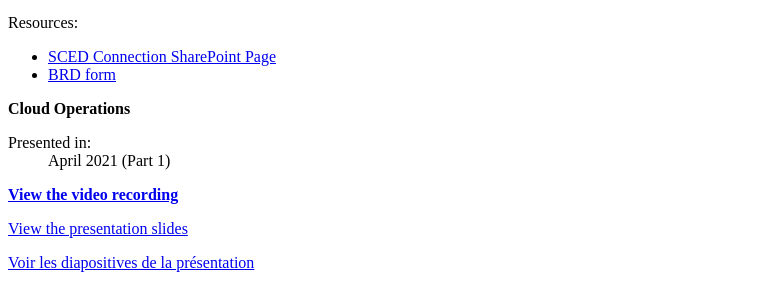
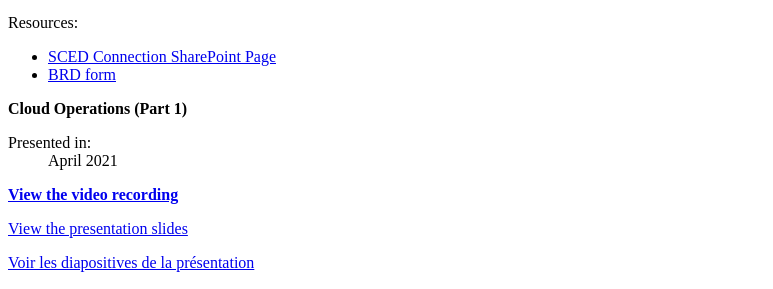
Before and after one commit to esdc-devcop/esdc-devcop.github.io, a Jekyll site: the page built from docs/_pages/events.md, in a window 1280 px wide and 900 px high, scrolled down 2793 px. Shown: the part 160-449 px from the top of the window, without its empty margins (0-773 px from the left). Built offline with Jekyll 4.4.1, drawn with Linux system fonts in a browser that asks for light colours; comment, search, counter and statistics services are not loaded; some of the changed lines change nothing that is shown.

Commit message:
fixes issue #406

```diff
--- a/docs/_data/events.yml
+++ b/docs/_data/events.yml
@@ -1,7 +1,7 @@
 past:
   - month: May 2023
     topic: TCoE - Test Automation Enabling Model
-    recording: https://web.microsoftstream.com/video/8c65ef10-b18a-4e69-b412-ea7ab03051b1
+    recording: https://014gc.sharepoint.com/:v:/r/sites/DEVCommunity/Shared%20Documents/Videos/2023_05_23_DevCoP.mp4?csf=1&web=1&e=DwqdcF&nav=eyJyZWZlcnJhbEluZm8iOnsicmVmZXJyYWxBcHAiOiJTdHJlYW1XZWJBcHAiLCJyZWZlcnJhbFZpZXciOiJTaGFyZURpYWxvZyIsInJlZmVycmFsQXBwUGxhdGZvcm0iOiJXZWIiLCJyZWZlcnJhbE1vZGUiOiJ2aWV3In19
     presentation: /devcop-slides/2023may23_devcop_TCOE.pptx
     email: NC-SYS-TCOE-CEME-AUTOMATION-GD@hrsdc-rhdcc.gc.ca
     resources:
@@ -12,7 +12,7 @@
 
   - month: April 2023
     topic: React - An overview
-    recording: https://web.microsoftstream.com/video/6429145c-8f0b-4ffb-9b48-442d0c6a84fa
+    recording: https://014gc.sharepoint.com/:v:/r/sites/DEVCommunity/Shared%20Documents/Videos/2023_04_12_DevCoP.mp4?csf=1&web=1&e=8tJU68&nav=eyJyZWZlcnJhbEluZm8iOnsicmVmZXJyYWxBcHAiOiJTdHJlYW1XZWJBcHAiLCJyZWZlcnJhbFZpZXciOiJTaGFyZURpYWxvZyIsInJlZmVycmFsQXBwUGxhdGZvcm0iOiJXZWIiLCJyZWZlcnJhbE1vZGUiOiJ2aWV3In19
     presentation: /devcop-slides/2023apr12_devcop_React.pptx
     resources:
         - title: Source code from Kristopher Charbonneau's demo
@@ -28,7 +28,7 @@
 
   - month: December 2022
     topic: Blanket Cloud Release Approval Process - An overview
-    recording: https://web.microsoftstream.com/video/432f0635-d391-46d3-833e-bde6d30938f0?channelId=6abdc3bf-ef6b-4e54-bd9e-851a1d47e26e
+    recording: https://014gc.sharepoint.com/:v:/r/sites/DEVCommunity/Shared%20Documents/Videos/2022_12_12_DevCoP.mp4?csf=1&web=1&e=W4P5Pu&nav=eyJyZWZlcnJhbEluZm8iOnsicmVmZXJyYWxBcHAiOiJTdHJlYW1XZWJBcHAiLCJyZWZlcnJhbFZpZXciOiJTaGFyZURpYWxvZyIsInJlZmVycmFsQXBwUGxhdGZvcm0iOiJXZWIiLCJyZWZlcnJhbE1vZGUiOiJ2aWV3In19
     presentation: /devcop-slides/2022dec12_CloudReleases.pptx
     email: NC-PRE-CAB-GD@hrsdc-rhdcc.gc.ca
     resources:
@@ -39,7 +39,7 @@
 
   - month: October 2022
     topic: An overview of Amazon Web Services
-    recording: https://web.microsoftstream.com/video/51fc1ee5-4b08-489b-bbc6-4bee957f1e0c
+    recording: https://014gc.sharepoint.com/:v:/r/sites/DEVCommunity/Shared%20Documents/Videos/2022_10_03_DevCoP.mp4?csf=1&web=1&e=NrTqe0&nav=eyJyZWZlcnJhbEluZm8iOnsicmVmZXJyYWxBcHAiOiJTdHJlYW1XZWJBcHAiLCJyZWZlcnJhbFZpZXciOiJTaGFyZURpYWxvZyIsInJlZmVycmFsQXBwUGxhdGZvcm0iOiJXZWIiLCJyZWZlcnJhbE1vZGUiOiJ2aWV3In19
     presentation: /devcop-slides/2022oct03_AWS_Toolkit_for_Azure_DevOps.pdf
     resources:
       - title: Cloud Hosting Request Form (IITB Cloud Center of Excellence)
@@ -55,7 +55,7 @@
 
   - month: May 2022
     topic: An Introduction to end-to-end testing, using Selenium and Playwright
-    recording: https://web.microsoftstream.com/video/2698984b-0604-4fb2-b979-9afd34c48461
+    recording: https://014gc.sharepoint.com/:v:/r/sites/DEVCommunity/Shared%20Documents/Videos/2022_05_04_DevCoP.mp4?csf=1&web=1&e=DcNQXV&nav=eyJyZWZlcnJhbEluZm8iOnsicmVmZXJyYWxBcHAiOiJTdHJlYW1XZWJBcHAiLCJyZWZlcnJhbFZpZXciOiJTaGFyZURpYWxvZyIsInJlZmVycmFsQXBwUGxhdGZvcm0iOiJXZWIiLCJyZWZlcnJhbE1vZGUiOiJ2aWV3In19
     presentation: /devcop-slides/2022may04_DevCoP_Selenium%20and%20Playwright.pptx
     diapositives: /devcop-slides/2022may4_DevCoP_Selenium%20and%20Playwright_FR.pptx
     resources:
@@ -76,7 +76,7 @@
 
   - month: February 2022
     topic: An overview on the Accessibility Compliance Project (ACP) & Web Accessibility
-    recording: https://web.microsoftstream.com/video/57e14fd0-5b0a-4e08-ad11-149d997bf1d9
+    recording: https://014gc.sharepoint.com/:v:/r/sites/DEVCommunity/Shared%20Documents/Videos/2022_02_07_DevCoP.mp4?csf=1&web=1&e=thnsaf&nav=eyJyZWZlcnJhbEluZm8iOnsicmVmZXJyYWxBcHAiOiJTdHJlYW1XZWJBcHAiLCJyZWZlcnJhbFZpZXciOiJTaGFyZURpYWxvZyIsInJlZmVycmFsQXBwUGxhdGZvcm0iOiJXZWIiLCJyZWZlcnJhbE1vZGUiOiJ2aWV3In19
     presentation: /devcop-slides/2022feb07_ACP_and_Web_Accessibility_Overview.pdf
     diapositives: /devcop-slides/2022feb07_ACP_and_Web_Accessibility_Overview_FR.pdf
     resources:
@@ -91,7 +91,7 @@
 
   - month: January 2022
     topic: From the Testing Automation Enabling Team, Canadian Digital Service (CDS) and the Launch of Covid Alert
-    recording: https://web.microsoftstream.com/video/b3b0366b-b11a-4b6f-ab7a-c48598cbcf7a
+    recording: https://014gc.sharepoint.com/:v:/r/sites/DEVCommunity/Shared%20Documents/Videos/2022_01_19_DevCoP.mp4?csf=1&web=1&e=SNNYMO&nav=eyJyZWZlcnJhbEluZm8iOnsicmVmZXJyYWxBcHAiOiJTdHJlYW1XZWJBcHAiLCJyZWZlcnJhbFZpZXciOiJTaGFyZURpYWxvZyIsInJlZmVycmFsQXBwUGxhdGZvcm0iOiJXZWIiLCJyZWZlcnJhbE1vZGUiOiJ2aWV3In19
     resources:
       - title: Testing Services
         link: https://github.com/esdc-devcop/presentations/blob/master/2022jan19_DevCoP_TestAutomationEnablingTeam.pptx
@@ -100,7 +100,7 @@
 
   - month: November 2021
     topic: Intro to The DevOps Dojo, Intro to Azure Pipelines
-    recording: https://web.microsoftstream.com/video/01c039e9-8fb2-48f1-b3c7-01d69687baa2
+    recording: https://014gc.sharepoint.com/:v:/r/sites/DEVCommunity/Shared%20Documents/Videos/2021_11_10_DevCoP.mp4?csf=1&web=1&e=29xAxN&nav=eyJyZWZlcnJhbEluZm8iOnsicmVmZXJyYWxBcHAiOiJTdHJlYW1XZWJBcHAiLCJyZWZlcnJhbFZpZXciOiJTaGFyZURpYWxvZyIsInJlZmVycmFsQXBwUGxhdGZvcm0iOiJXZWIiLCJyZWZlcnJhbE1vZGUiOiJ2aWV3In19
     resources:
       - title: Azure DevOps Pipelines
         link: /devcop-slides/2021nov10_AzurePipelines.pdf
@@ -115,11 +115,11 @@
 
   - month: September 2021
     topic: Introduction to Azure DevOps Boards
-    recording: https://web.microsoftstream.com/video/9dd2e728-d693-4fcc-a94b-a75277783f98
+    recording: https://014gc.sharepoint.com/:v:/r/sites/DEVCommunity/Shared%20Documents/Videos/2021_09_15_DevCoP.mp4?csf=1&web=1&e=6KzFya&nav=eyJyZWZlcnJhbEluZm8iOnsicmVmZXJyYWxBcHAiOiJTdHJlYW1XZWJBcHAiLCJyZWZlcnJhbFZpZXciOiJTaGFyZURpYWxvZyIsInJlZmVycmFsQXBwUGxhdGZvcm0iOiJXZWIiLCJyZWZlcnJhbE1vZGUiOiJ2aWV3In19
 
   - month: June 2021
     topic: Visual Studio Code
-    recording: https://web.microsoftstream.com/video/bc16d7c7-90f9-4a36-beed-4b926d9b8aab
+    recording: https://014gc.sharepoint.com/:v:/r/sites/DEVCommunity/Shared%20Documents/Videos/2021_06_30_DevCoP.mp4?csf=1&web=1&e=JqbeP2&nav=eyJyZWZlcnJhbEluZm8iOnsicmVmZXJyYWxBcHAiOiJTdHJlYW1XZWJBcHAiLCJyZWZlcnJhbFZpZXciOiJTaGFyZURpYWxvZyIsInJlZmVycmFsQXBwUGxhdGZvcm0iOiJXZWIiLCJyZWZlcnJhbE1vZGUiOiJ2aWV3In19
     presentation: /devcop-slides/2021jun30_Devcop_VsCode.pptx
     diapositives: /devcop-slides/2021jun30_Devcop_VsCode_FR.pptx
     resources:
@@ -128,7 +128,7 @@
 
   - month: May 2021
     topic: Cloud Operations (Part 2)
-    recording: https://web.microsoftstream.com/video/e2718ff0-e46e-432b-80b3-c4de03b8c2f2
+    recording: https://014gc.sharepoint.com/:v:/r/sites/DEVCommunity/Shared%20Documents/Videos/2021_05_27_DevCoP.mp4?csf=1&web=1&e=4PskAJ&nav=eyJyZWZlcnJhbEluZm8iOnsicmVmZXJyYWxBcHAiOiJTdHJlYW1XZWJBcHAiLCJyZWZlcnJhbFZpZXciOiJTaGFyZURpYWxvZyIsInJlZmVycmFsQXBwUGxhdGZvcm0iOiJXZWIiLCJyZWZlcnJhbE1vZGUiOiJ2aWV3In19
     presentation: /devcop-slides/2021may27_DevCOP%20deck2.pptx
     diapositives: /devcop-slides/2021may27_DevCOP%20deck2_FR.pptx
     resources:
@@ -137,9 +137,9 @@
       - title: BRD form
         link: https://service.ssc-spc.gc.ca/sites/default/files/brd_v5_en_final_20190327.xlsm
 
-  - month: April 2021 (Part 1)
-    topic: Cloud Operations
-    recording: https://web.microsoftstream.com/video/eecc87c0-2078-45c2-be1c-bb6aeeb8d16d
+  - month: April 2021
+    topic: Cloud Operations (Part 1)
+    recording: https://014gc.sharepoint.com/:v:/r/sites/DEVCommunity/Shared%20Documents/Videos/2021_04_22_DevCoP.mp4?csf=1&web=1&e=99XIDZ&nav=eyJyZWZlcnJhbEluZm8iOnsicmVmZXJyYWxBcHAiOiJTdHJlYW1XZWJBcHAiLCJyZWZlcnJhbFZpZXciOiJTaGFyZURpYWxvZyIsInJlZmVycmFsQXBwUGxhdGZvcm0iOiJXZWIiLCJyZWZlcnJhbE1vZGUiOiJ2aWV3In19
     presentation: /devcop-slides/2021apr22_DevCOP%20deck1.pptx
     diapositives: /devcop-slides/2021apr22_DevCOP%20deck1_FR.pptx
     resources:
@@ -152,7 +152,7 @@
 
   - month: February 2021
     topic: Cloud Training Opportunities and DevOps CoE
-    recording: https://web.microsoftstream.com/video/0b8fa5db-c5ac-4302-9714-ffc4e0fb34e5
+    recording: https://014gc.sharepoint.com/:v:/r/sites/DEVCommunity/Shared%20Documents/Videos/2021_02_19_DevCoP.mp4?csf=1&web=1&e=rYpUDy&nav=eyJyZWZlcnJhbEluZm8iOnsicmVmZXJyYWxBcHAiOiJTdHJlYW1XZWJBcHAiLCJyZWZlcnJhbFZpZXciOiJTaGFyZURpYWxvZyIsInJlZmVycmFsQXBwUGxhdGZvcm0iOiJXZWIiLCJyZWZlcnJhbE1vZGUiOiJ2aWV3In19
     resources:
       - title: CCoE Update on Cloud and Cloud Training
         link: /devcop-slides/2021feb19_LeighGardner_DevCop%20Cloud%20Update%20and%20Training%20Presentation.pptx
@@ -180,12 +180,12 @@
 
   - month: November 2020
     topic: Demo - How to Create a Release Pipeline in ADO
-    recording: https://web.microsoftstream.com/video/b4c638e3-8bd9-46ea-98f1-0bdb43388b55
+    recording: https://014gc.sharepoint.com/:v:/r/sites/DEVCommunity/Shared%20Documents/Videos/2020_11_12_DevCoP.mp4?csf=1&web=1&e=MplXfQ&nav=eyJyZWZlcnJhbEluZm8iOnsicmVmZXJyYWxBcHAiOiJTdHJlYW1XZWJBcHAiLCJyZWZlcnJhbFZpZXciOiJTaGFyZURpYWxvZyIsInJlZmVycmFsQXBwUGxhdGZvcm0iOiJXZWIiLCJyZWZlcnJhbE1vZGUiOiJ2aWV3In19
 
   - month: October 2020
     intro: Being pro active on TLS Certificates expirations
     topic: ADO Pipelines- Improving your current solution thru automation, Being pro active on TLS Certificates expirations
-    recording: https://web.microsoftstream.com/video/52d0c18c-4567-479e-aa19-cd0a4a61b595
+    recording: https://014gc.sharepoint.com/:v:/r/sites/DEVCommunity/Shared%20Documents/Videos/2020_10_29_DevCoP.mp4?csf=1&web=1&e=LO9F79&nav=eyJyZWZlcnJhbEluZm8iOnsicmVmZXJyYWxBcHAiOiJTdHJlYW1XZWJBcHAiLCJyZWZlcnJhbFZpZXciOiJTaGFyZURpYWxvZyIsInJlZmVycmFsQXBwUGxhdGZvcm0iOiJXZWIiLCJyZWZlcnJhbE1vZGUiOiJ2aWV3In19
     presentation: /devcop-slides/DevCop%20Azure%20Pipeline%20with%20AERS-ROH.pptx
     resources:
       - title: Expiration des certificats TLS - TLS Certificates expiry
@@ -200,12 +200,12 @@
 
   - month: September 2020
     topic: Azure Dev Ops using the Agile Approach (Part 2)
-    recording: https://web.microsoftstream.com/video/91cf3af7-657e-428a-b813-476a1c1abbb5
+    recording: https://014gc.sharepoint.com/:v:/r/sites/DEVCommunity/Shared%20Documents/Videos/2020_09_22_DevCoP_2.mp4?csf=1&web=1&e=95hq4t&nav=eyJyZWZlcnJhbEluZm8iOnsicmVmZXJyYWxBcHAiOiJTdHJlYW1XZWJBcHAiLCJyZWZlcnJhbFZpZXciOiJTaGFyZURpYWxvZyIsInJlZmVycmFsQXBwUGxhdGZvcm0iOiJXZWIiLCJyZWZlcnJhbE1vZGUiOiJ2aWV3In19
     presentation: /devcop-slides/DevCop%20-%20ADO%20-%20Part%202.pptx
 
   - month: September 2020
     topic: Azure Dev Ops using the Agile Approach (Part 1)
-    recording: https://web.microsoftstream.com/video/835b203e-189b-4817-aec5-7aac11d32f84
+    recording: https://014gc.sharepoint.com/:v:/r/sites/DEVCommunity/Shared%20Documents/Videos/2020_09_16_DevCoP_1.mp4?csf=1&web=1&e=naUtXb&nav=eyJyZWZlcnJhbEluZm8iOnsicmVmZXJyYWxBcHAiOiJTdHJlYW1XZWJBcHAiLCJyZWZlcnJhbFZpZXciOiJTaGFyZURpYWxvZyIsInJlZmVycmFsQXBwUGxhdGZvcm0iOiJXZWIiLCJyZWZlcnJhbE1vZGUiOiJ2aWV3In19
     presentation: /devcop-slides/DevCop%20-%20ADO.pptx
 
   - month: March 2020
```
